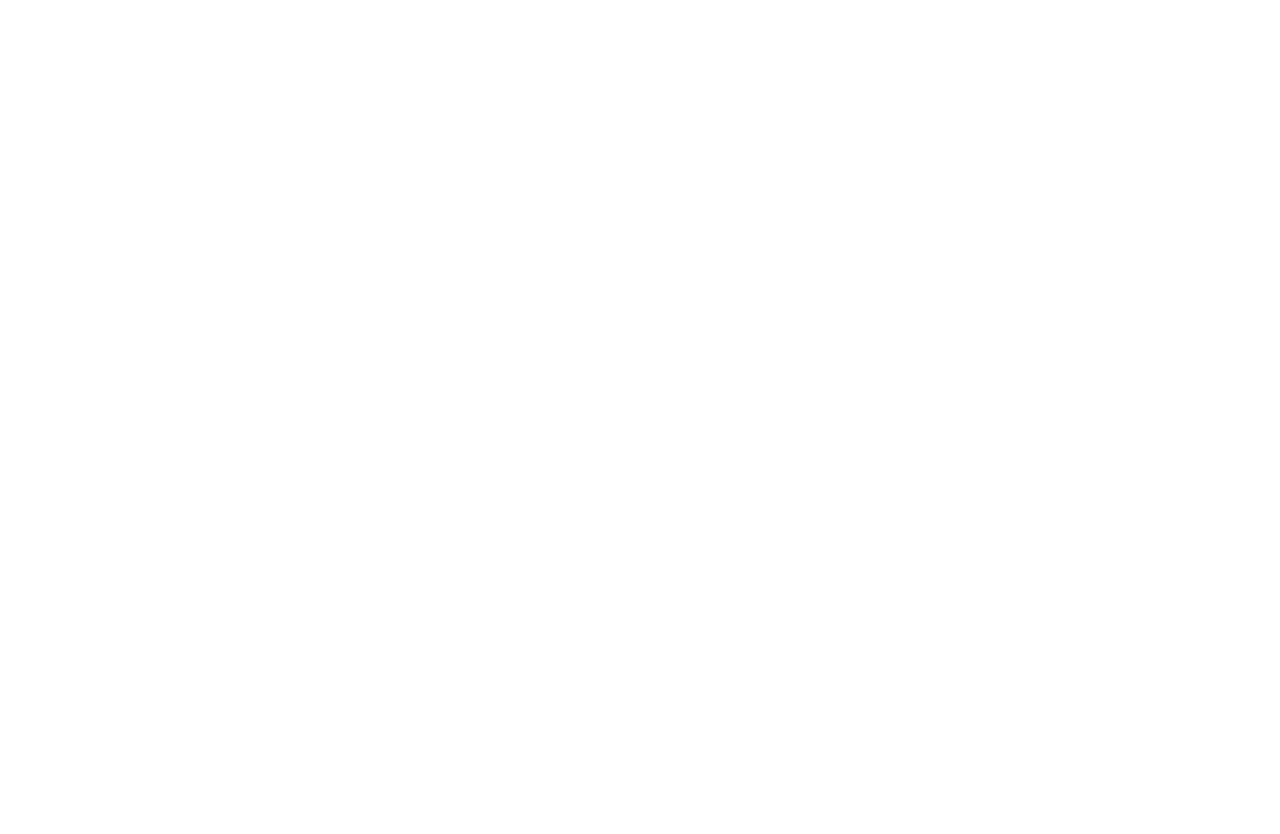
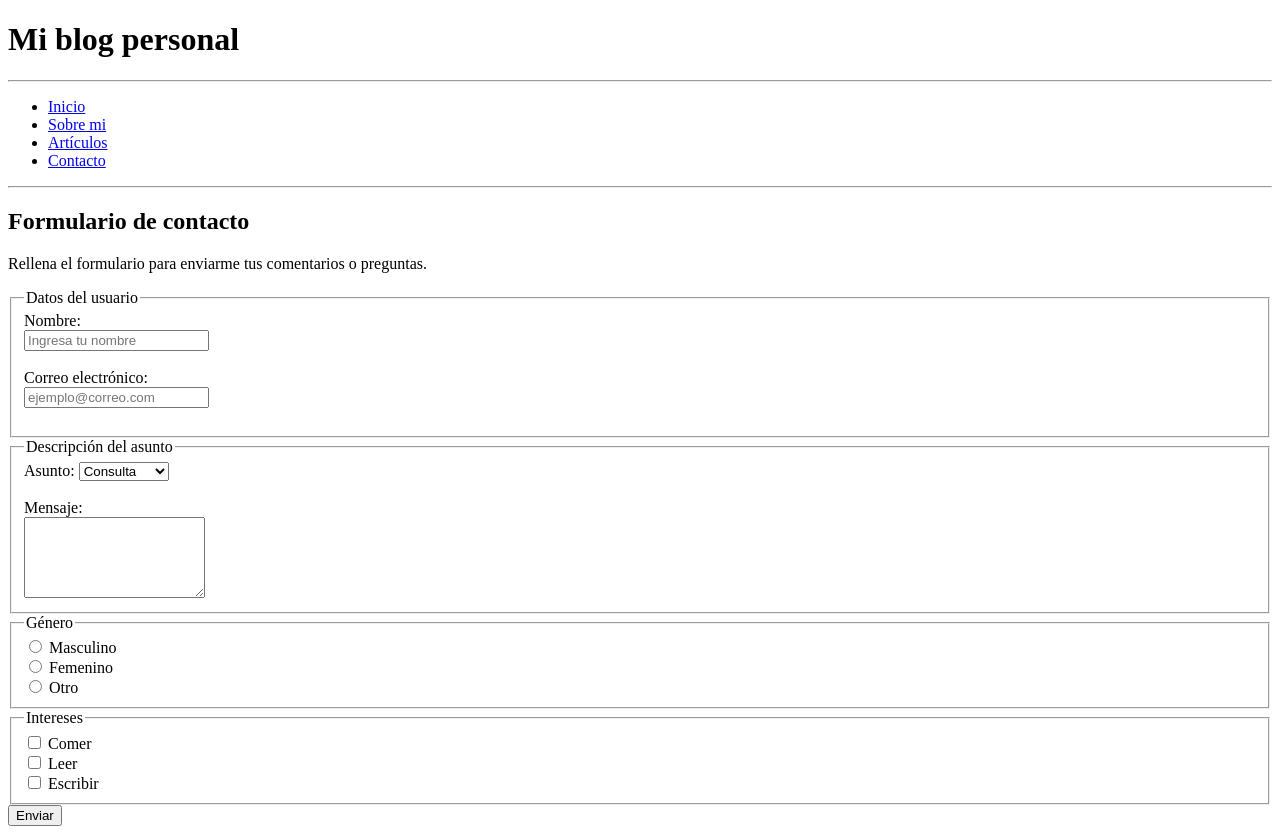
Before and after one commit to ChuchitaFuentes/SUBIR_GITHUB_PAGES, a plain HTML site: page main.html in a window 1280 px wide. Before the commit the page ends 800 px from the top, so only its background shows below. Drawn offline with Linux system fonts and the light colour scheme.

Commit message:
Se agregó un formulario

```diff
--- a/main.html
+++ b/main.html
@@ -1,11 +1,110 @@
 <!DOCTYPE html>
 <html lang="en">
+
 <head>
     <meta charset="UTF-8">
     <meta name="viewport" content="width=device-width, initial-scale=1.0">
-    <title>Document</title>
+    <title>Formularios</title>
 </head>
+
 <body>
+    <header>
+        <h1>Mi blog personal</h1>
+        <hr>
+        <nav>
+            <ul>
+                <li><a href="#">Inicio</a></li>
+                <li><a href="#">Sobre mi</a></li>
+                <li><a href="#">Artículos</a></li>
+                <li><a href="#contacto">Contacto</a></li>
+            </ul>
+        </nav>
+        <hr>
+    </header>
+    <main>
+        <section id="contacto">
+            <h2>Formulario de contacto</h2>
+            <p>Rellena el formulario para enviarme tus comentarios o preguntas.</p>
+            <!-- Formulario de contacto -->
+            <form action="myscript.php">
+                <!-- fieldset funciona para agrupar los elementos de un formulario -->
+                <fieldset>
+                    <!-- legend funciona para darle título a la seccion del formulario -->
+                    <legend>Datos del usuario</legend>
+                    <!-- label es una etiqueta que nos isrve para asociar un texto descriptivo a un elemento de entrada
+                     El atributo for ayuda a vincularlo con un elemento de formulario en especifico ya que el atributo for contiene el id del campo de entrada con el cual se asocia
+                     input es una etiqueta que nos sirve para agregar al formulario la entrada
+                     El atributo place holder sirve para poner un fantasma de relleno
+                     El atributo required sirve para poner un requisito obligatorio
+                     -->
+                    <label for="nombre">Nombre: </label>
+                    <br>
+                    <input type="text" id="nombre" placeholder="Ingresa tu nombre" required>
+                    <br>
+                    <br>
+
+                    <label for="email">Correo electrónico: </label>
+                    <br>
+                    <input type="email" id="email" placeholder="ejemplo@correo.com" required>
+                    <br>
+                    <br>
+                </fieldset>
+                <fieldset>
+                    <legend>Descripción del asunto</legend>
+                    <label for="asunto">Asunto:</label>
+                    <select id="asunto">
+                        <option>Consulta</option>
+                        <option>Sugerencia</option>
+                        <option>Queja</option>
+                        <option>Otro</option>
+                    </select>
+                    <br>
+                    <br>
+
+                    <label for="mensaje">Mensaje:</label>
+                    <br>
+                    <textarea id="mensaje" placeholder="Escribe tu mensaje aquí..." required rows="5">
+                     </textarea>
+                </fieldset>
+                <!-- fieldset nos sirve para agrupar elementos relacionados de un formulario. Facilita la comprensión de navegación en el formulario, especialmente para los usuarios de lectores de pantalla
+                    legend nos ayuda a proporcionar un título a mi grupo de información almacenado en el fieldset
+                    Cada radio posee el mismo name para que solo nos deje seleccionar una opción -->
+                <fieldset>
+                    <legend>Género</legend>
+
+                    <input type="radio" name="genero" id="genero-masculino">
+                    <label for="genero-masculino">Masculino</label>
+                    <br>
+
+                    <input type="radio" name="genero" id="genero-femenino">
+                    <label for="genero-femenino">Femenino</label>
+                    <br>
+
+                    <input type="radio" name="genero" id="genero-otro">
+                    <label for="genero-otro">Otro</label>
+
+                </fieldset>
+
+                <fieldset>
+                    <legend>Intereses</legend>
+
+                    <input type="checkbox" name="cocinar" id="intereses-cocinar">
+                    <label for="intereses-cocinar">Comer</label>
+                    <br>
+
+                    <input type="checkbox" name="meditar" id="intereses-meditar">
+                    <label for="intereses-meditar">Leer</label>
+                    <br>
+
+                    <input type="checkbox" name="escribir" id="intereses-escribir">
+                    <label for="intereses-escribir">Escribir</label>
+
+                </fieldset>
+                <button type="submit">Enviar</button>
+            </form>
+        </section>
+    </main>
 
 </body>
+
 </html>
```
